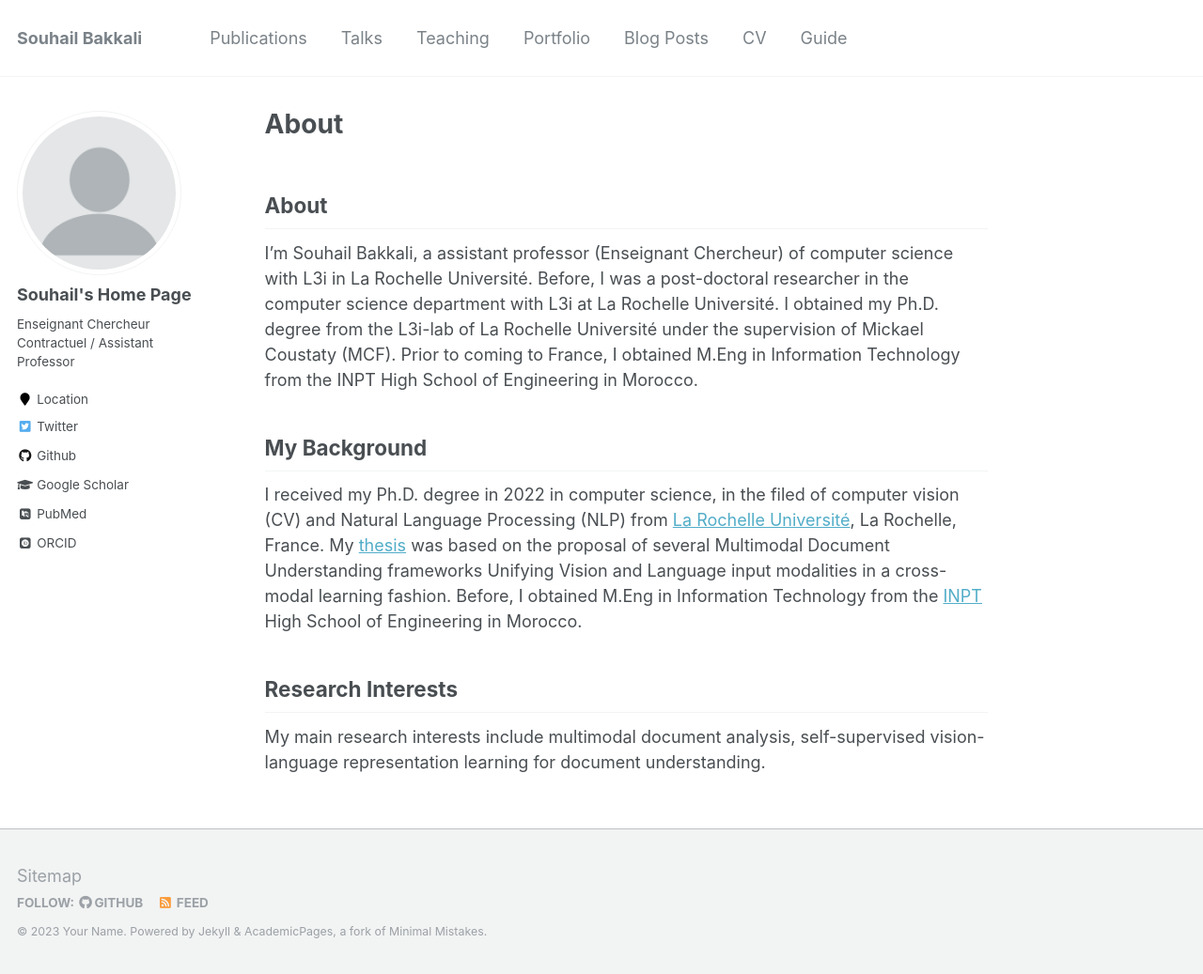
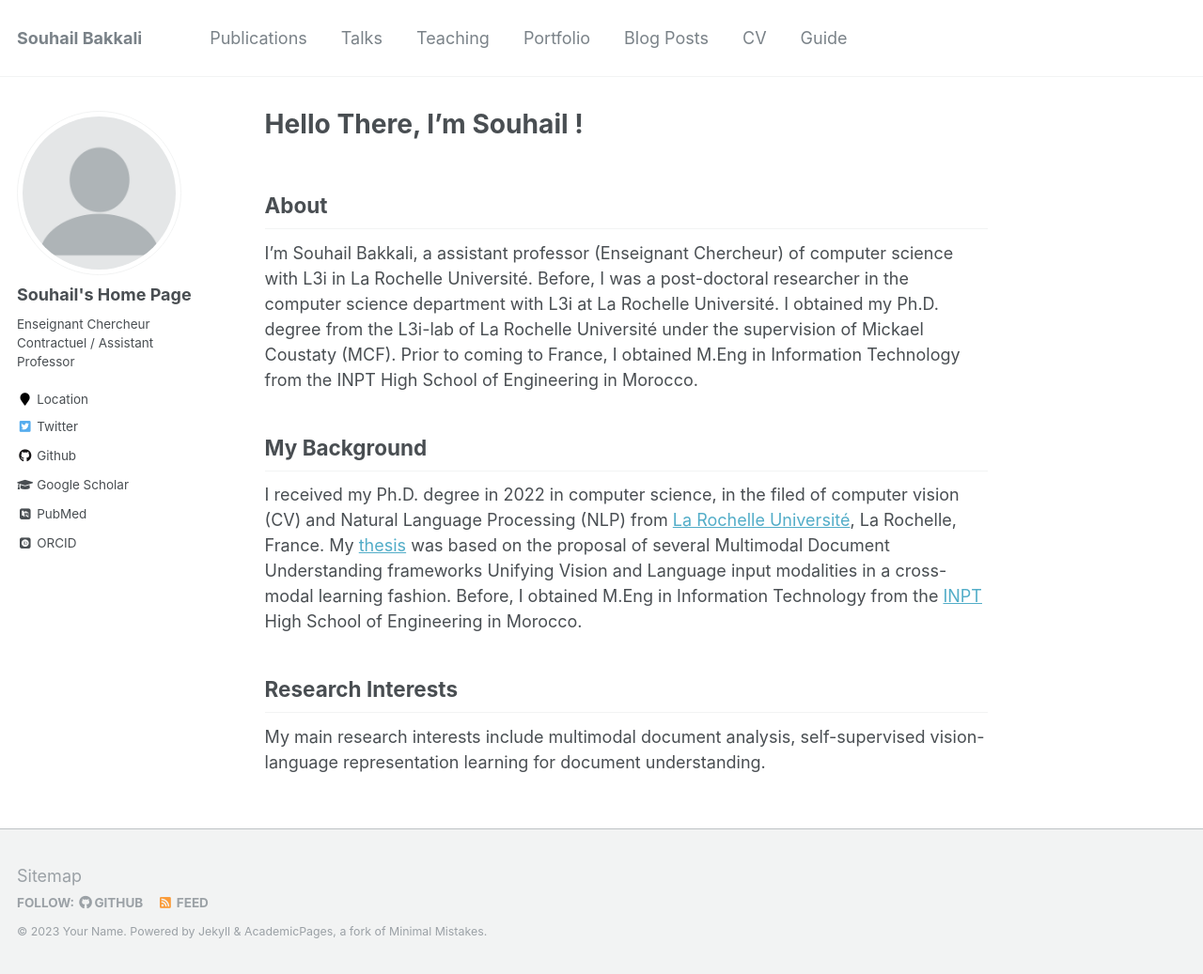
Before and after one commit to Sbakkalii/Sbakkalii.github.io, a Jekyll site: the page built from _pages/about.md, in a window 1280 px wide and 1037 px high. Shown: the whole window at 94% size. Built offline with Jekyll 4.4.1, drawn with Linux system fonts in a browser that asks for light colours; some web fonts are replaced; our own code applies the rules of GitHub Pages for plain Markdown files; a file with an impossible date is left out; part of the change alters nothing that is shown.

Commit message:
Update about.md

```diff
--- a/_pages/about.md
+++ b/_pages/about.md
@@ -1,6 +1,6 @@
 ---
 permalink: /
-#title: "Hello There, I'm Souhail !"
+title: "Hello There, I'm Souhail !"
 excerpt: "About me"
 author_profile: true
 redirect_from:
```
